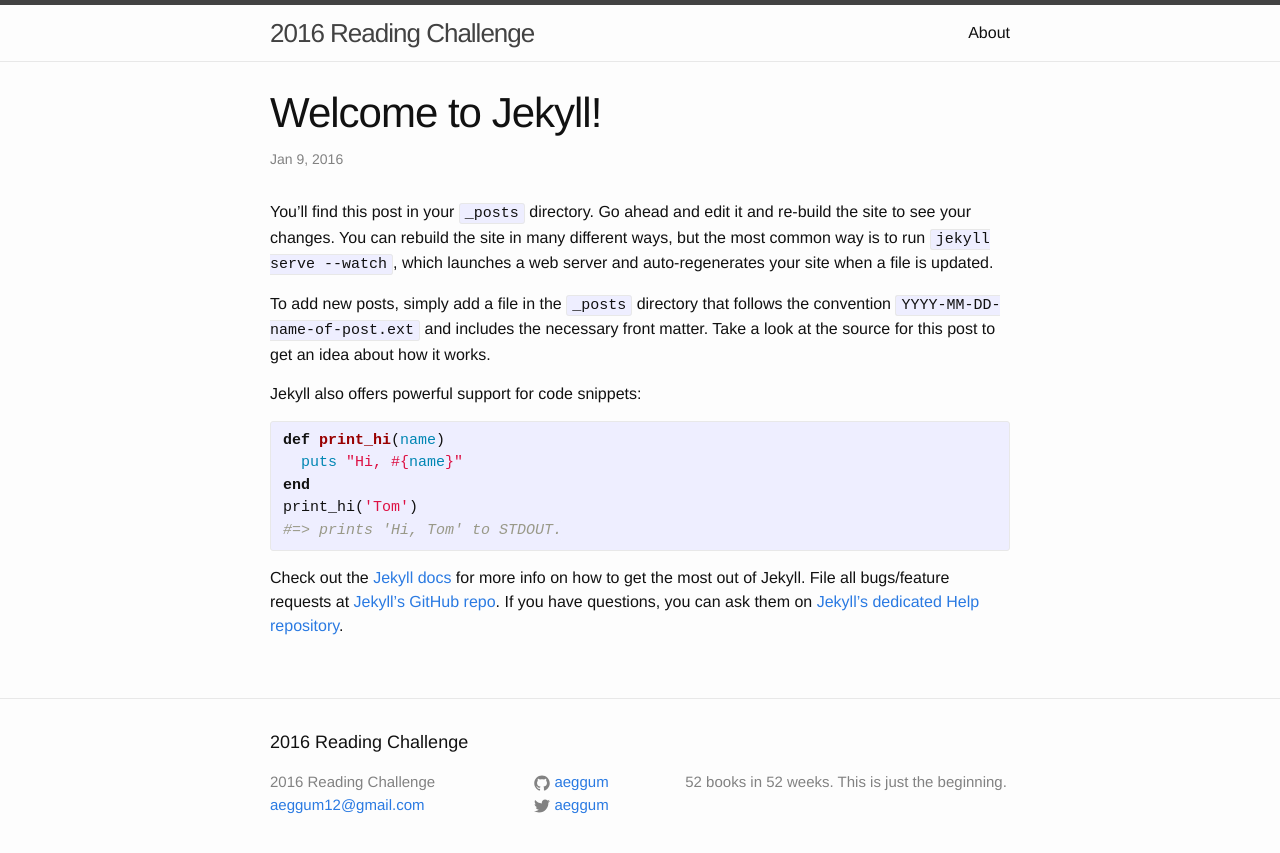
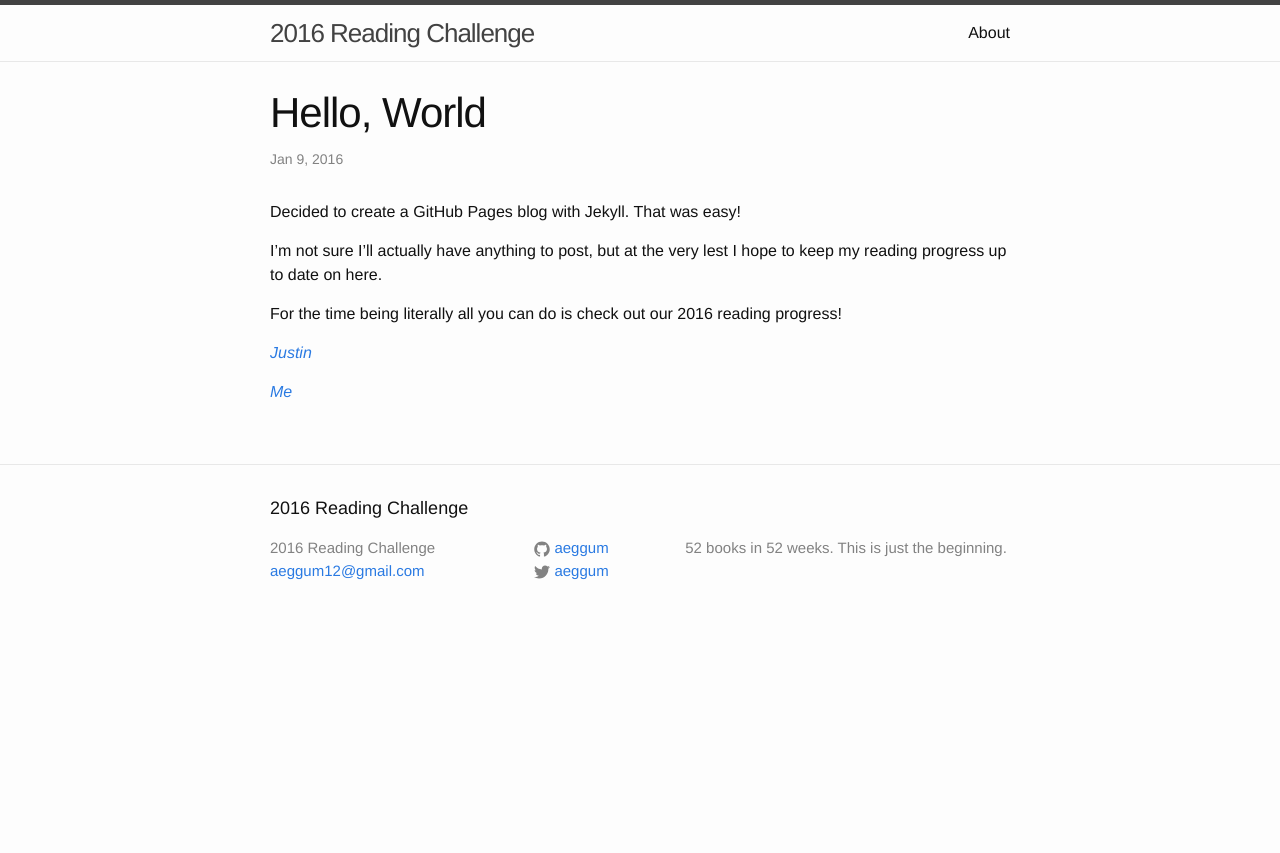
Before and after one commit to aeggum/aeggum.github.io, a Jekyll site: the page built from _posts/2016-01-09-welcome-to-jekyll.markdown, in a window 1280 px wide. Shown: the top 853 px of the page. Built offline with Jekyll 4.4.1, drawn with Linux system fonts in a browser that asks for light colours.

Commit message:
Updated blog format to mainly be a representation of the 2016 reading challenge; formatted book pages

```diff
--- a/_posts/2016-01-09-welcome-to-jekyll.markdown
+++ b/_posts/2016-01-09-welcome-to-jekyll.markdown
@@ -1,25 +1,18 @@
 ---
 layout: post
-title:  "Welcome to Jekyll!"
+title:  "Hello, World"
 date:   2016-01-09 14:59:44
-categories: jekyll update
+categories: blog jekyll
 ---
-You’ll find this post in your `_posts` directory. Go ahead and edit it and re-build the site to see your changes. You can rebuild the site in many different ways, but the most common way is to run `jekyll serve --watch`, which launches a web server and auto-regenerates your site when a file is updated.
+Decided to create a GitHub Pages blog with Jekyll.  That was easy!
 
-To add new posts, simply add a file in the `_posts` directory that follows the convention `YYYY-MM-DD-name-of-post.ext` and includes the necessary front matter. Take a look at the source for this post to get an idea about how it works.
+I'm not sure I'll actually have anything to post, but at the very lest I hope to keep my reading progress up to date on here.
 
-Jekyll also offers powerful support for code snippets:
+For the time being literally all you can do is check out our 2016 reading progress!
 
-{% highlight ruby %}
-def print_hi(name)
-  puts "Hi, #{name}"
-end
-print_hi('Tom')
-#=> prints 'Hi, Tom' to STDOUT.
-{% endhighlight %}
+*[Justin][justin]*
 
-Check out the [Jekyll docs][jekyll] for more info on how to get the most out of Jekyll. File all bugs/feature requests at [Jekyll’s GitHub repo][jekyll-gh]. If you have questions, you can ask them on [Jekyll’s dedicated Help repository][jekyll-help].
+*[Me][me]*
 
-[jekyll]:      http://jekyllrb.com
-[jekyll-gh]:   https://github.com/jekyll/jekyll
-[jekyll-help]: https://github.com/jekyll/jekyll-help
+[justin]: /books/justin
+[me]: /books/adam
--- /dev/null
+++ b/_sass/_book.scss
@@ -0,0 +1,12 @@
+.book-review, .book-notes-header {
+  font-weight: bold;
+}
+
+.book-note {
+  font-size: 80%;
+}
+
+.book-hr {
+  margin: 40px 0 40px 0;
+  border-color: #8e8ea1;
+}
--- a/css/main.scss
+++ b/css/main.scss
@@ -45,5 +45,6 @@
 @import
         "base",
         "layout",
-        "syntax-highlighting"
+        "syntax-highlighting",
+        "book"
 ;
```
Also changed, not shown: _data/books/adam.yml (added, +29 -0 lines), _data/members.yml (added, +9 -0 lines), _includes/books.html (added, +46 -0 lines), about.md (+1 -5 lines), adam-books.html (added, +7 -0 lines), index.html (+13 -0 lines), justin-books.html (added, +7 -0 lines), _data/books/justin.yml (added).
